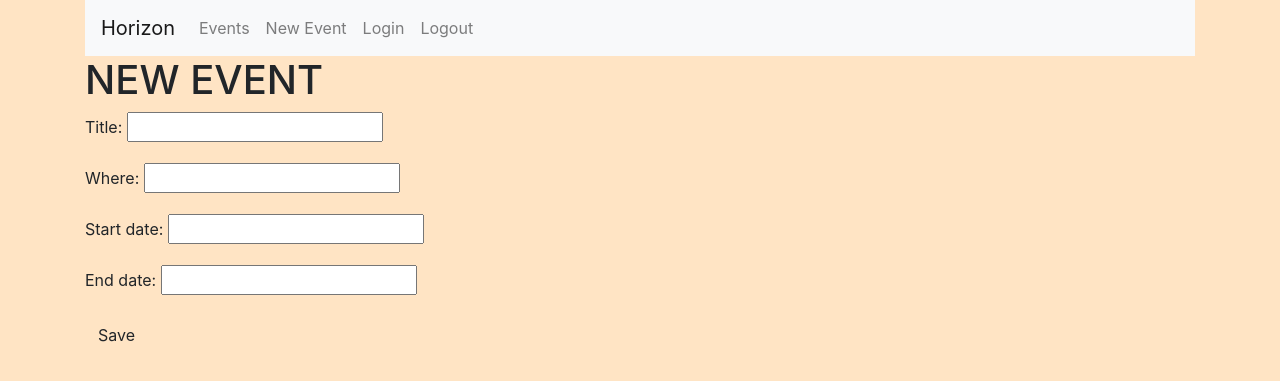
After one commit to SIW22/Horizon, a Django app: page /events/new in a window 1280 px wide. The commit adds this page. Shown: the top 381 px of the page. Run offline with Django 3.2, Linux system fonts and the light colour scheme; the visitor is signed in with stand-in values (Sample User, id 1); some libraries are stand-ins or nearby versions.

Commit message:
Adds event creation functionality

```diff
--- /dev/null
+++ b/main_app/forms.py
@@ -0,0 +1,7 @@
+from django import forms
+from .models import Event
+
+class EventForm(forms.ModelForm):
+    class Meta:
+        model = Event
+        fields = ('title', 'where', 'start_date', 'end_date')
--- a/main_app/templates/base.html
+++ b/main_app/templates/base.html
@@ -60,6 +60,9 @@
               <a class="nav-link" href="/events">Events</a>
             </li>
             <li class="nav-item">
+              <a href="/events/new" class="nav-link">New Event</a>
+            </li>
+            <li class="nav-item">
               <a href="/accounts/login" class="nav-link">Login</a>
             </li>
             <li class="nav-item">
--- /dev/null
+++ b/main_app/templates/events/new.html
@@ -0,0 +1,11 @@
+{% extends 'base.html'%} {% block content%}
+
+<section class="form-section">
+  <h1>NEW EVENT</h1>
+  <form method="POST" class="artist-form">
+    {% csrf_token %} {{form.as_p}}
+    <button class="btn" type="submit">Save</button>
+  </form>
+</section>
+
+{% endblock %}
--- a/main_app/urls.py
+++ b/main_app/urls.py
@@ -4,6 +4,7 @@ from . import views
 urlpatterns = [
 path('', views.home, name='home'),
 path('events/', views.events_index, name='index'),
+path('events/new', views.events_new, name='events_new'),
 #Auth related paths
 path('accounts/signup', views.signup, name='signup')
 ]
--- a/main_app/views.py
+++ b/main_app/views.py
@@ -1,5 +1,6 @@
 from django.shortcuts import render, redirect
-from .models import Event, Profile
+from .models import Event, Profile, Profile_to_Event_rel
+from .forms import EventForm
 from django.contrib.auth import login
 from django.contrib.auth.decorators import login_required
 from django.contrib.auth.forms import UserCreationForm
@@ -14,6 +15,22 @@ def home(request):
 def events_index(request):
     events = Event.objects.all()
     return render(request, 'events/index.html', {'events': events})
+
+@login_required
+def events_new(request):
+    if request.method == 'POST':
+        form = EventForm(request.POST)
+        if form.is_valid():
+            event = form.save()
+            profile = Profile.objects.get(user = request.user)
+            new_rel = Profile_to_Event_rel(profile_id=profile, event_id=event, permission_level=1)
+            new_rel.save()
+            return redirect('index')
+
+    else:
+        form = EventForm()
+        context = {'form': form}
+        return render(request, 'events/new.html', context)
 
 def signup(request):
     if request.method == 'POST':
```
